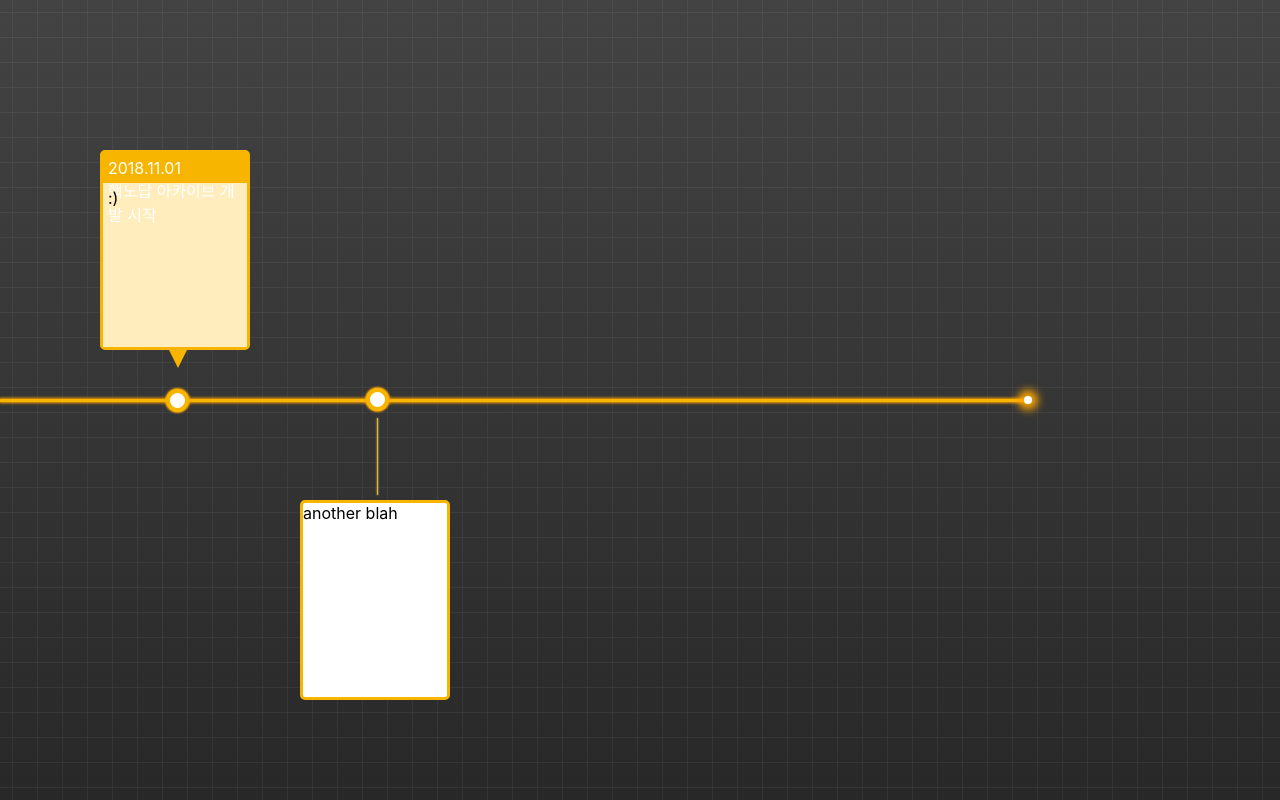
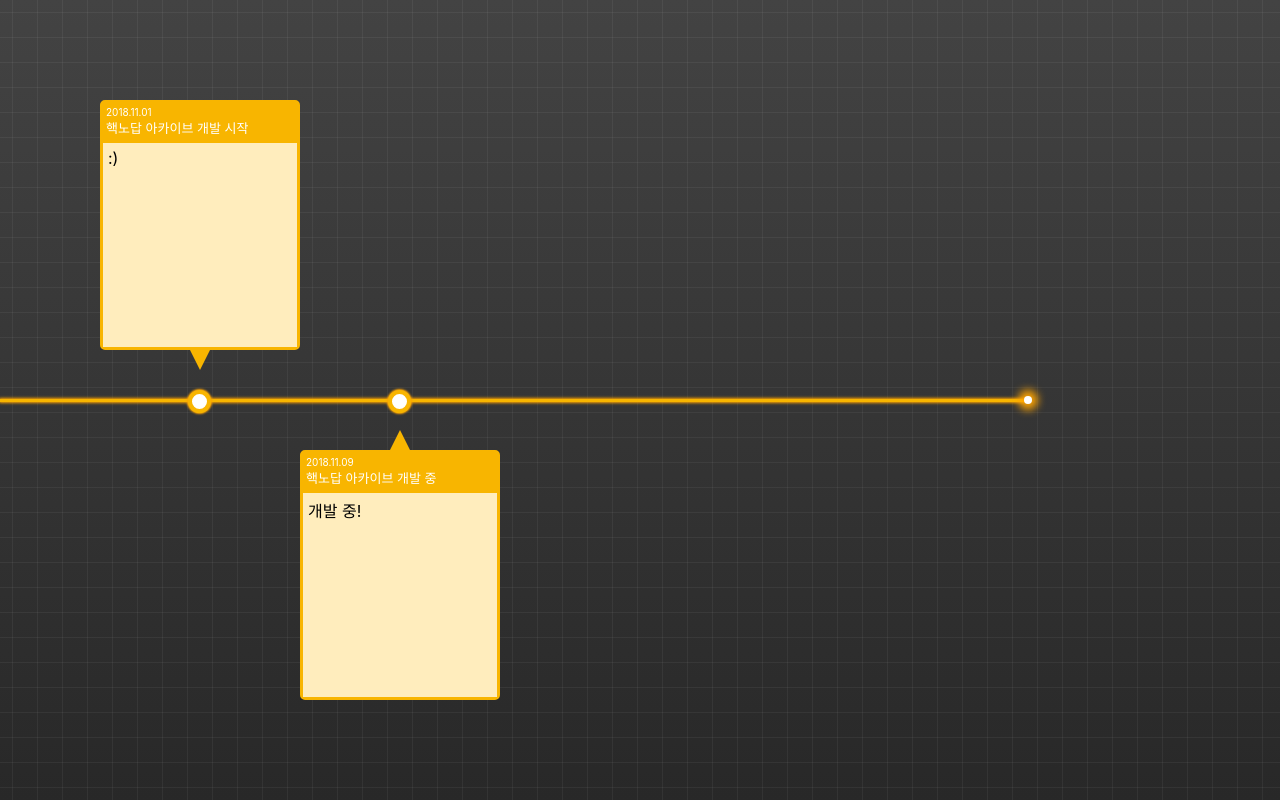
Before and after one commit to Esot3riA/hacknodap-archive, a React (Create React App) app: page / in a window 1280 px wide. Built offline with nearby package versions, Linux system fonts and the light colour scheme.

Commit message:
Complete basic design

```diff
--- a/src/components/TimeLine.js
+++ b/src/components/TimeLine.js
@@ -14,7 +14,11 @@ class TimeLine extends Component {
             <div className="body">:)</div>
           </div>
           <div className="history-container bottom">
-            <div className="history">another blah</div>
+            <div className="head">
+              <div className="date">2018.11.09</div>
+              <div className="title">핵노답 아카이브 개발 중</div>
+            </div>
+            <div className="body">개발 중!</div>
           </div>
         </div>
       </div>
--- a/src/components/TimeLine.scss
+++ b/src/components/TimeLine.scss
@@ -45,44 +45,45 @@
 
     .history-container {
       position: absolute;
-      width: 150px;
-      height: 200px;
+      width: 200px;
+      height: 250px;
       background-color: white;
       border: 3px solid #f8b500;
       border-radius: 5px;
 
       .head {
-        height: 30px;
+        height: 40px;
         background-color: #f8b500;
-        padding: 5px;
+        padding: 3px;
 
         .date {
           color: white;
+          font-size: x-small;
         }
 
         .title {
           color: white;
-          font-size: 12pt;
+          font-size: small;
         }
       }
 
       .body {
-        height: 164px;
+        height: 204px;
         background-color: #ffedbd;
         padding: 5px;
       }
     }
 
     .top {
-      top: calc(50% - 250px);
+      top: calc(50% - 300px);
       left: 100px;  // state-calculated value
 
-      // connection line
+      // direction arrow
       &::before {
         content: '';
         position: absolute;
-        top: 195px;
-        left: 65px;
+        top: 247px;
+        left: calc(200px / 2 - 13px);
         border: medium solid white;
         border-width: 20px 10px 0 10px;
         border-color: #f8b500 transparent transparent transparent;
@@ -94,8 +95,8 @@
         position: absolute;
         width: 15px;
         height: 15px;
-        top: 236px;
-        left: 63px;
+        top: calc(300px - 13px);
+        left: calc(200px / 2 - 15px);
         background-color: white;
         border: 4px solid #f8b500;
         border-radius: 50%;
@@ -110,29 +111,28 @@
     }
 
     .bottom {
-      top: calc(50% + 100px);
+      top: calc(50% + 50px);
       left: 300px;  // state-calculated value
 
-      // connection line
+      // direction arrow
       &::before {
         content: '';
         position: absolute;
-        width: 1px;
-        height: 77px;
-        top: -85px;
-        left: 74px;
-        background-color: #f8b500;
-        box-shadow: 0 0 2px 0 lightgoldenrodyellow;
+        top: -23px;
+        left: calc(200px / 2 - 13px);
+        border: medium solid white;
+        border-width: 0 10px 20px 10px;
+        border-color: transparent transparent #f8b500 transparent;
       }
 
-      // history circle
+      // history circle.
       &::after {
         content: '';
         position: absolute;
         width: 15px;
         height: 15px;
-        top: -115px;
-        left: 63px;
+        top: -63px;
+        left: calc(200px / 2 - 15px);
         background-color: white;
         border: 4px solid #f8b500;
         border-radius: 50%;
```
